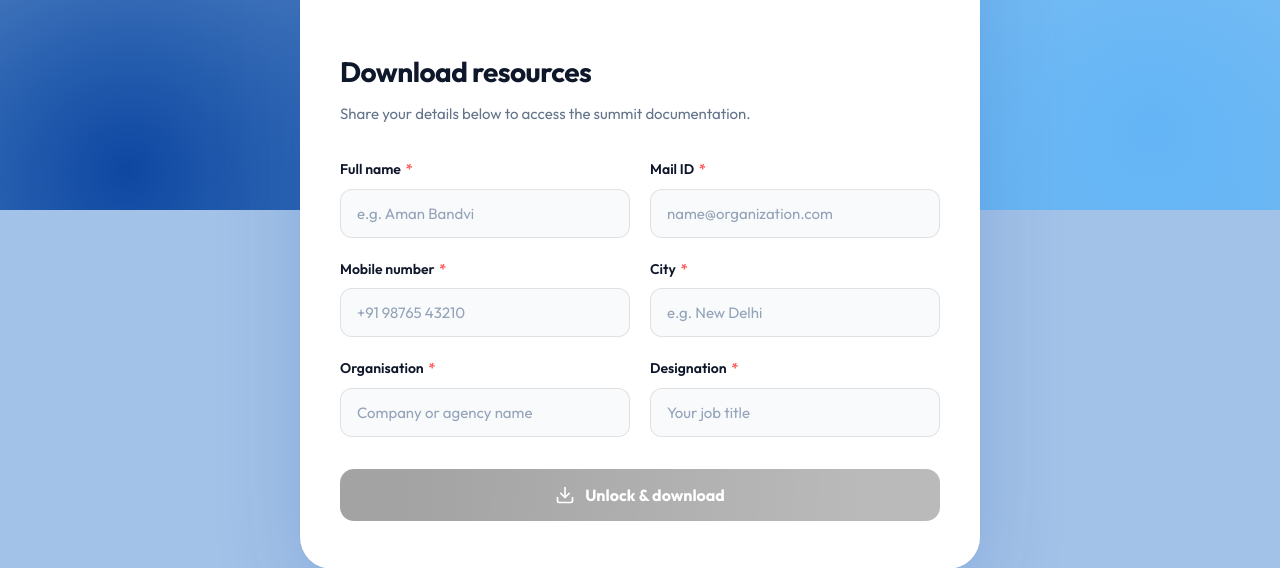
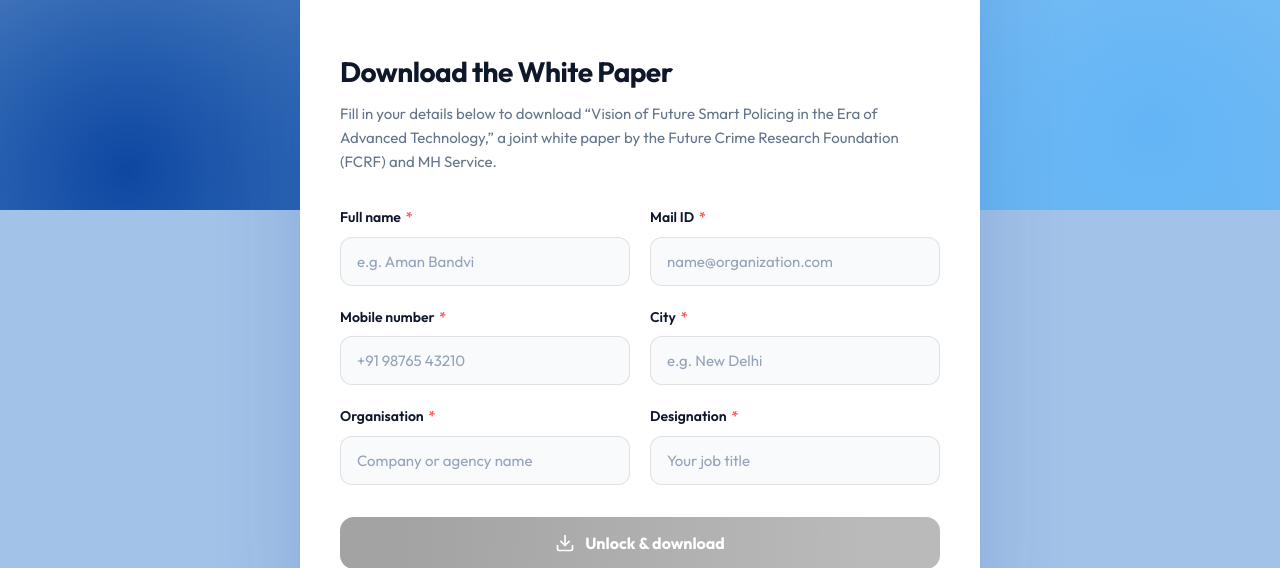
Before and after one commit to singh-dn/FCRF-Summit-Page, a PHP site: page /resource/vision-of-future-smart-policing-by-fcrf-and-mh-service.php in a window 1280 px wide. Shown: the part 590-1158 px from the top of the page. Run offline with PHP 8.4, Linux system fonts and the light colour scheme.

Commit message:
title update in resau

```diff
--- a/resource/vision-of-future-smart-policing-by-fcrf-and-mh-service.php
+++ b/resource/vision-of-future-smart-policing-by-fcrf-and-mh-service.php
@@ -468,8 +468,8 @@ body {
   <?php else: ?>
 
     <!-- ================= FORM SCREEN ================= -->
-    <h1 class="form-title">Download resources</h1>
-    <p class="form-desc">Share your details below to access the summit documentation.</p>
+    <h1 class="form-title">Download the White Paper</h1>
+    <p class="form-desc">Fill in your details below to download “Vision of Future Smart Policing in the Era of Advanced Technology,” a joint white paper by the Future Crime Research Foundation (FCRF) and MH Service.</p>
 
     <?php if (!empty($message) && $messageType === "error"): ?>
       <div class="error-msg">
```
